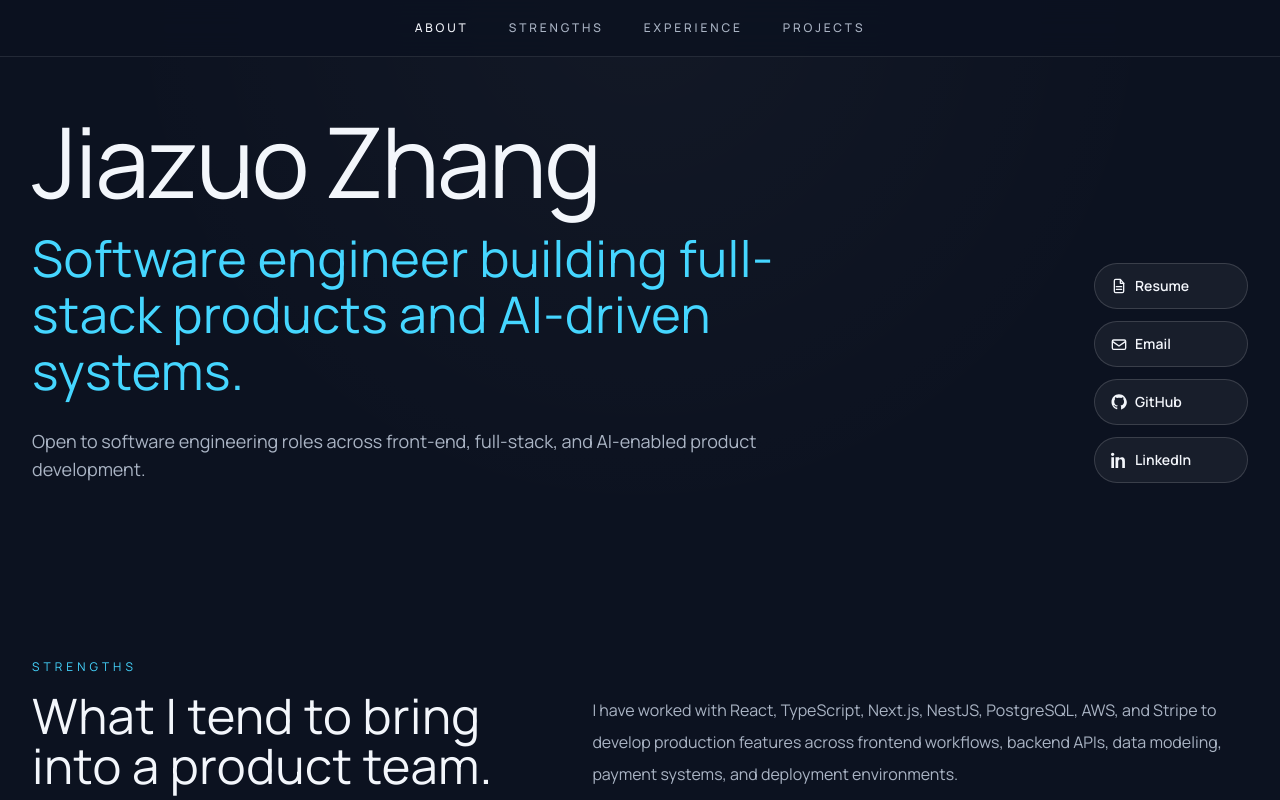
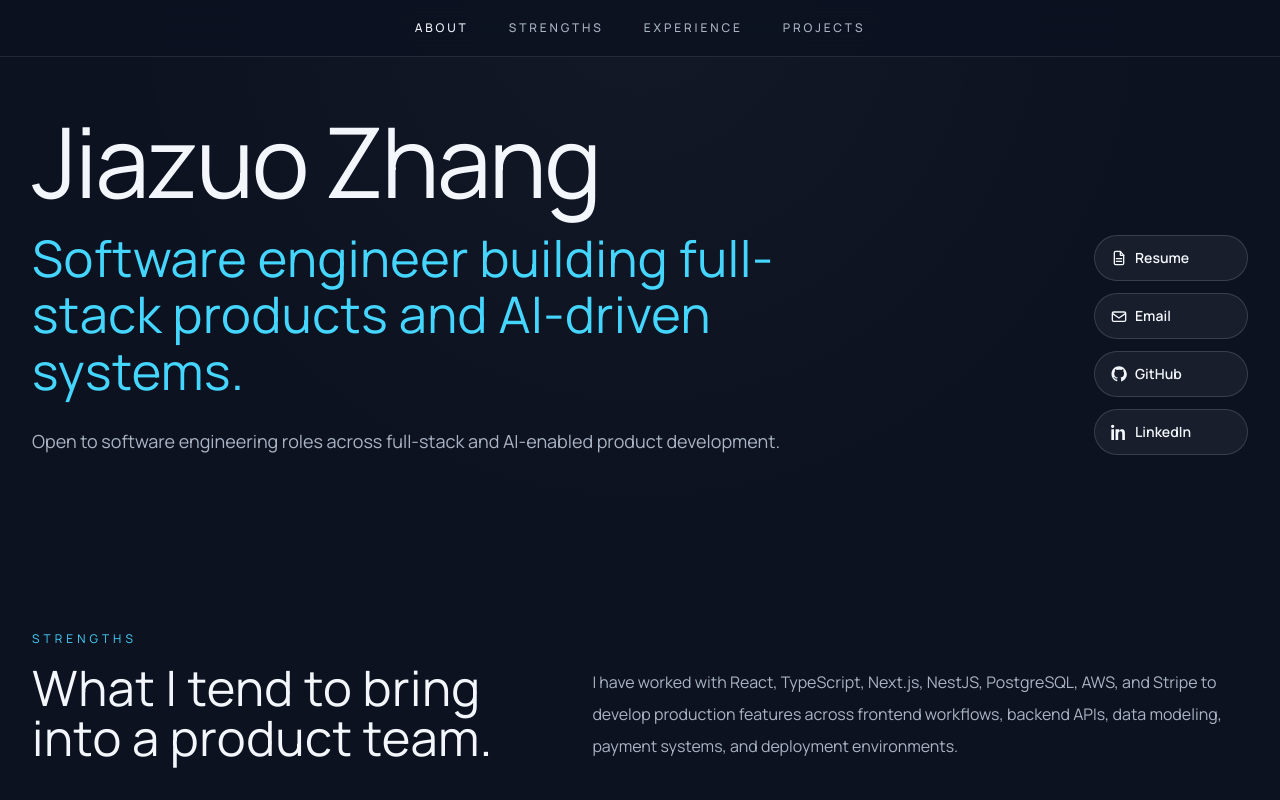
Before and after one commit to JZZhang04/JZZhang04.github.io, a React (Vite) app: page / in a window 1280 px wide. Shown: the top 800 px of the page. Built offline with nearby package versions, Linux system fonts and the light colour scheme.

Commit message:
edited text

```diff
--- a/src/App.tsx
+++ b/src/App.tsx
@@ -587,7 +587,7 @@ function App() {
               </div>
 
               <p className="mt-7 max-w-3xl text-base leading-8 text-[#AAB4C4] sm:text-lg">
-                Open to software engineering roles across front-end, full-stack, and AI-enabled product development.
+                Open to software engineering roles across full-stack and AI-enabled product development.
               </p>
             </div>
 
```
